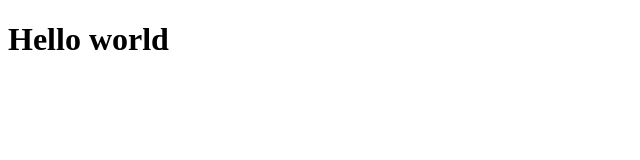
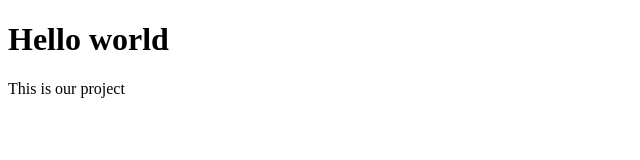
Before and after one commit to sultonbekzhoroev/git-practice, a plain HTML site: page index.html in a window 1280 px wide. Shown: the whole page, without its empty margins (0-640 px from the left). Drawn offline with Linux system fonts and the light colour scheme.

Commit message:
added some pages

```diff
--- a/index.html
+++ b/index.html
@@ -8,5 +8,6 @@
   </head>
   <body>
     <h1>Hello world</h1>
+    <p>This is our project</p>
   </body>
 </html>
```
